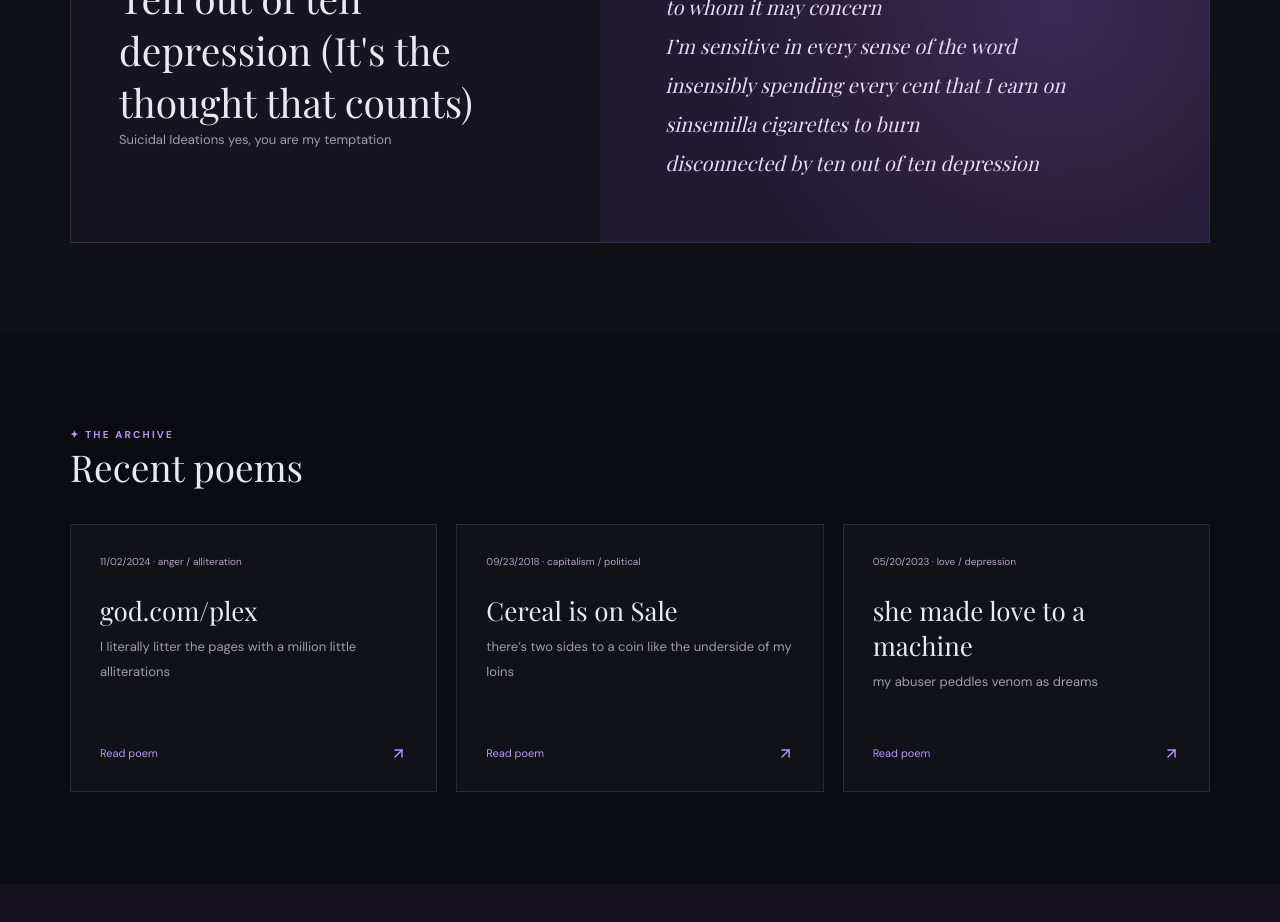
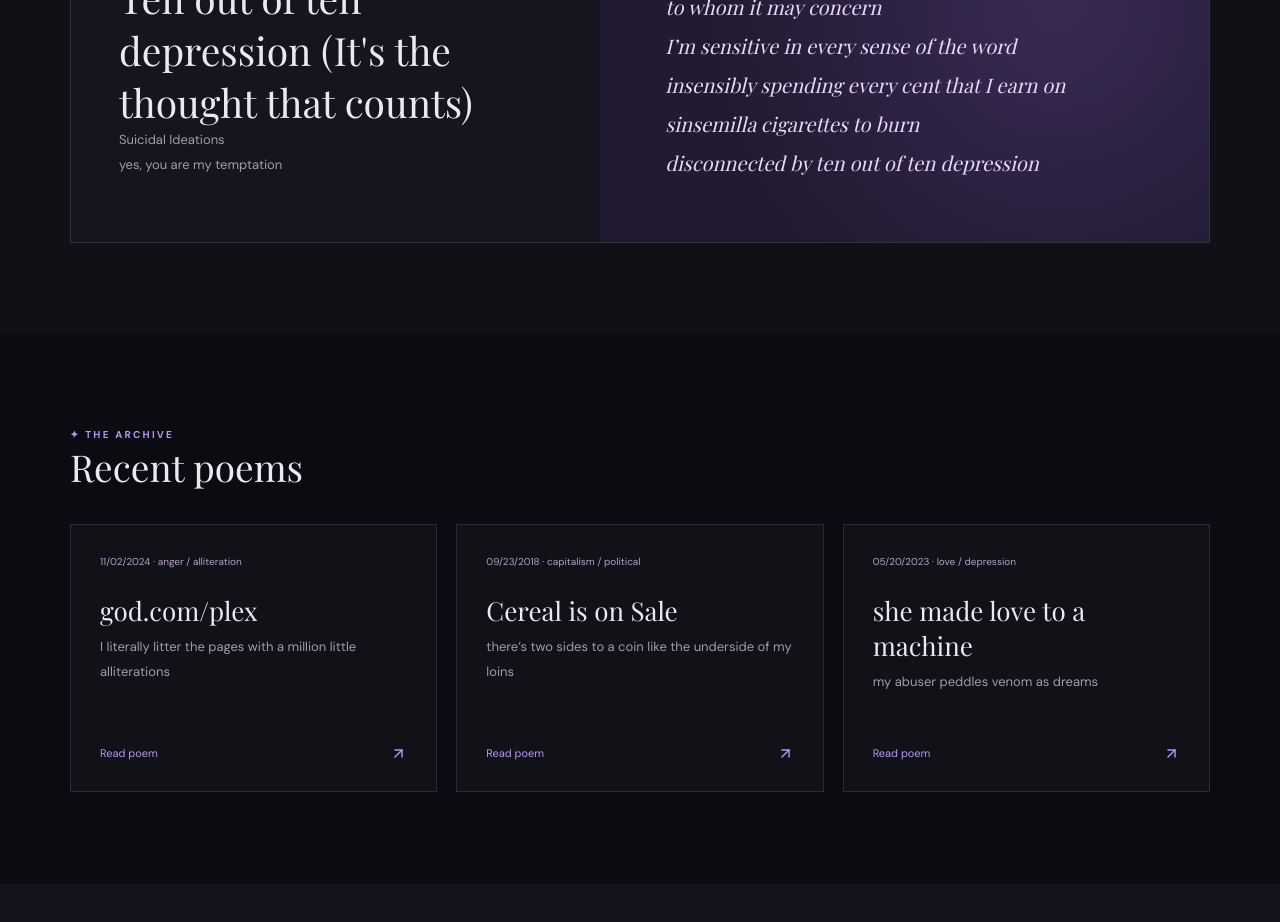
Before and after one commit to Epic428/poetry-site, a React (Vite) app: page / in a window 1280 px wide. Shown: the part 960-1882 px from the top of the page. Built offline with nearby package versions, Linux system fonts and the light colour scheme; a web font is replaced by a local one.

Commit message:
support multiline excerpts

```diff
--- a/src/styles.css
+++ b/src/styles.css
@@ -204,7 +204,8 @@ button {
 .featured-card p, .poem-card p {
     color: #a19ba9;
     font-size: 13px;
-    line-height: 1.9
+    line-height: 1.9;
+    white-space: pre-line;
 }
 
 .featured-card blockquote {
```
